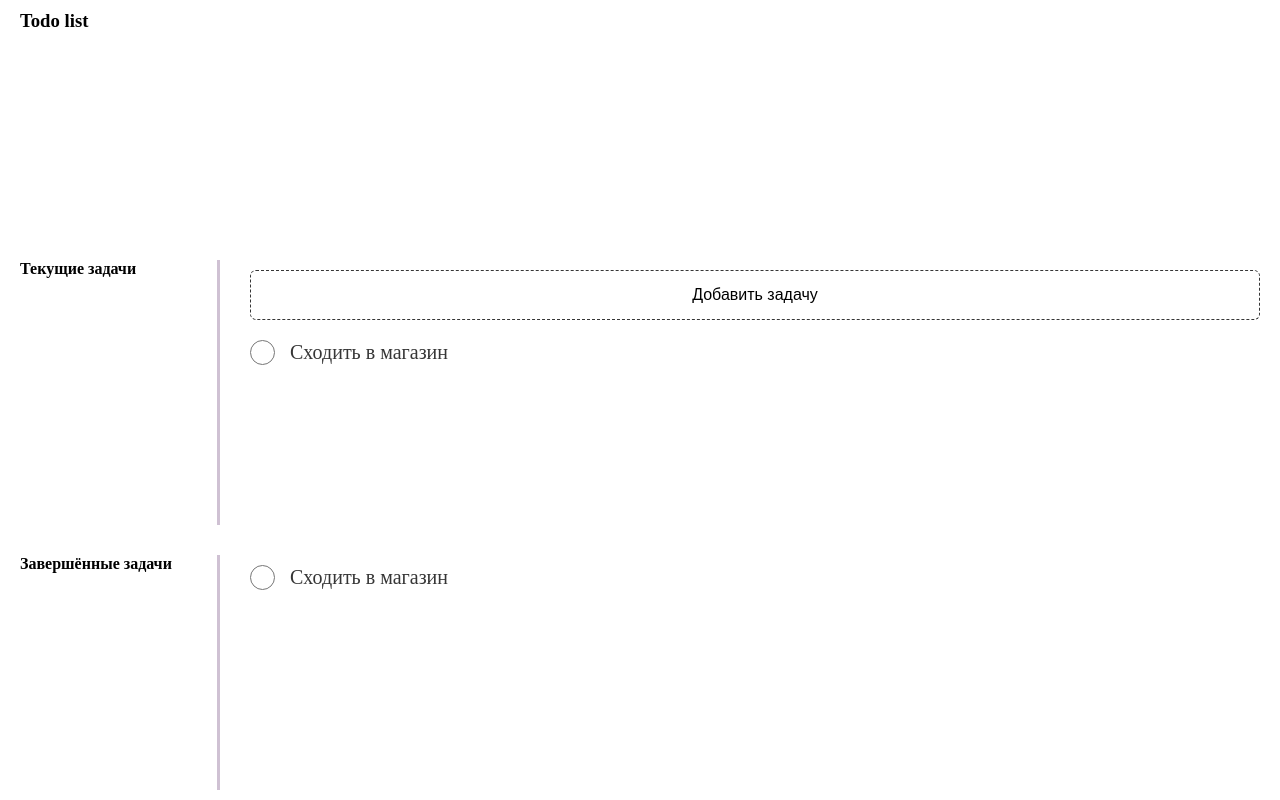
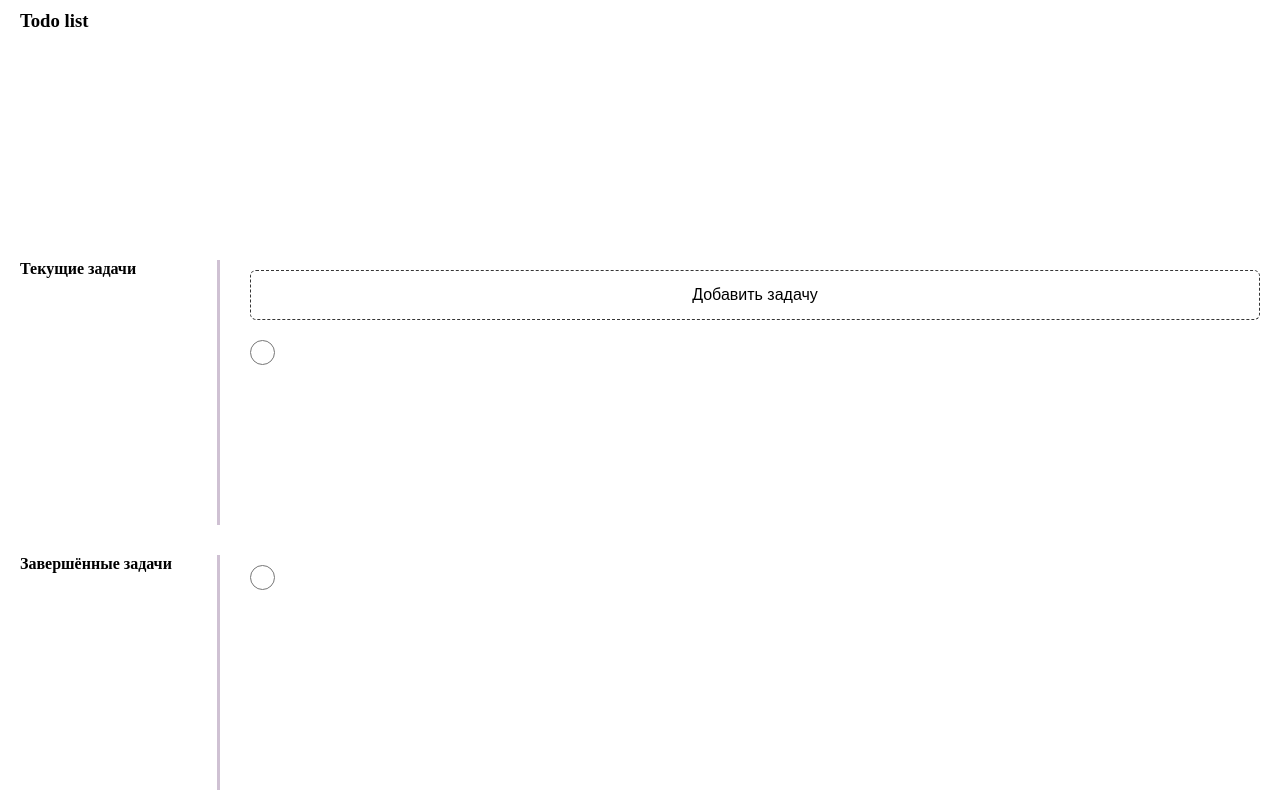
Before and after one commit to sominiac/to-do-react-redux, a React app: page / in a window 1280 px wide. Built offline with nearby package versions, Linux system fonts and the light colour scheme.

Commit message:
feat(RadioButton): добавил логику в компонент

```diff
--- a/src/components/RadioButton/RadioButton.module.scss
+++ b/src/components/RadioButton/RadioButton.module.scss
@@ -1,6 +1,9 @@
 @import "../../assets/styles/global/variable";
 
 .radioButton {
+  display: flex;
+  align-items: center;
+
   &__input {
     width: 25px;
     height: 25px;
--- a/src/components/RadioButton/index.jsx
+++ b/src/components/RadioButton/index.jsx
@@ -1,11 +1,10 @@
 import styles from "./RadioButton.module.scss";
 
-export default function RadioButton() {
+export default function RadioButton({id, text, onChange}) {
     return (
-        <>
-            <input className={styles.radioButton__input} id="task-check-button" type="radio"/>
-            <label className={styles.radioButton__text} htmlFor="task-check-button" title="Сходить в магазин">Сходить в
-                магазин</label>
-        </>
+        <div className={styles.radioButton}>
+            <input className={styles.radioButton__input} id={id} type="radio" onChange={onChange}/>
+            <label className={styles.radioButton__text} htmlFor={id} title={text}>{text}</label>
+        </div>
     )
 };
```
